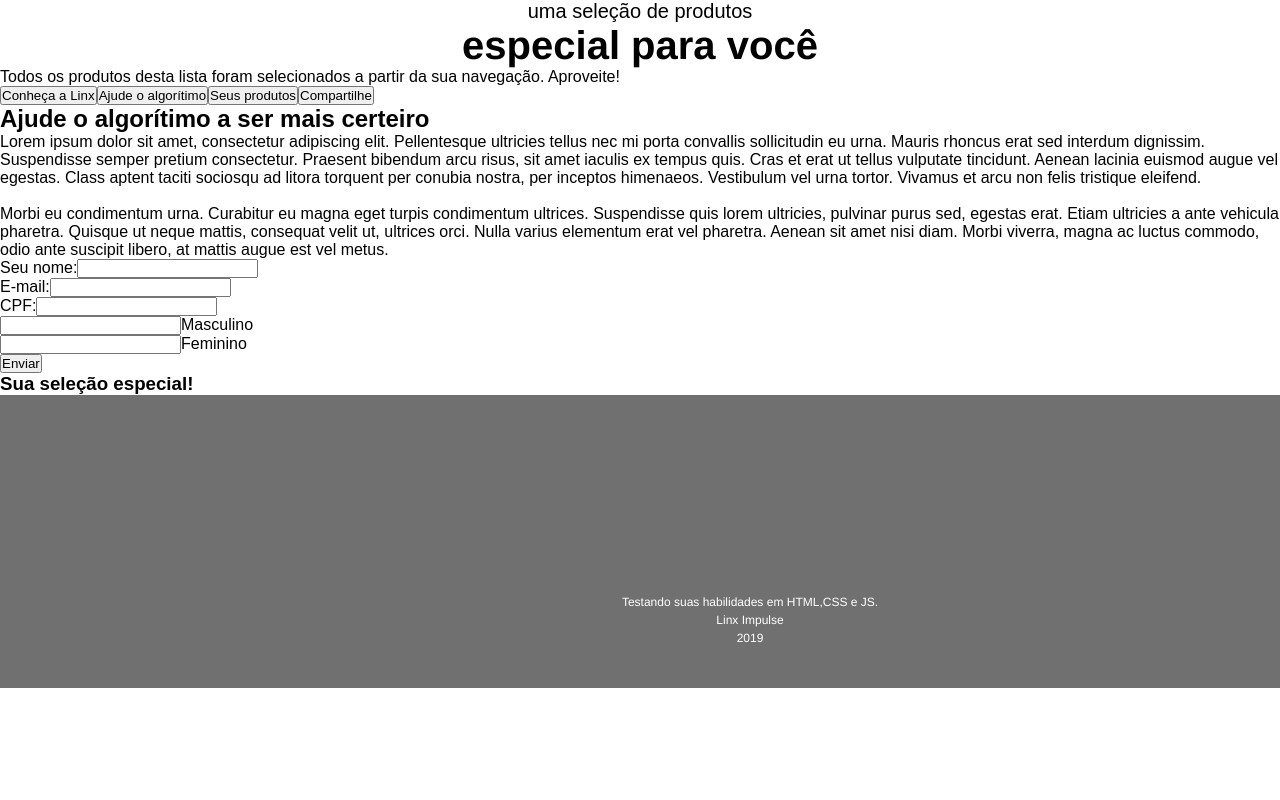
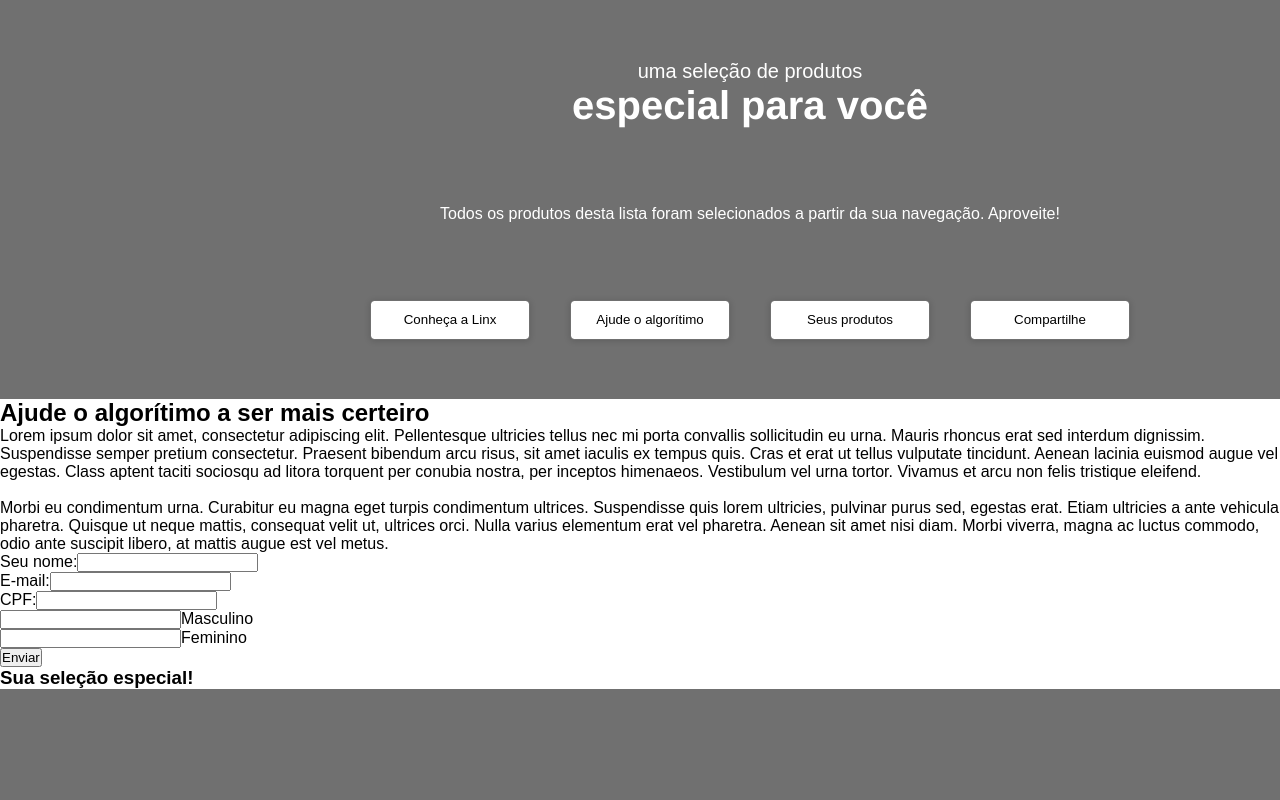
Before and after one commit to CarratiPatrick/Sprint1Mod5, a React (Vite) app in the folder Sprint1/: page / in a window 1280 px wide. Shown: the top 800 px of the page. Built offline with nearby package versions, Linux system fonts and the light colour scheme.

Commit message:
feat: criando o css do header

```diff
--- a/Sprint1/src/components/Header/Header.jsx
+++ b/Sprint1/src/components/Header/Header.jsx
@@ -1,17 +1,18 @@
 import React from 'react'
 import Button from '../Button/Button'
 import Title from '../Title/Title'
+import S from './Header.module.css'
 
 const Header = () => {
   return (
-    <header>
-    <Title text1= "uma seleção de produtos" text2="especial para você " />
+    <header className={S.header}>
+    <Title className={S.titulo} text1= "uma seleção de produtos" text2="especial para você " />
      <p> Todos os produtos desta lista foram selecionados a partir da sua navegação. Aproveite!      </p>
-    <div>
-    <Button texto="Conheça a Linx" />
-    <Button texto="Ajude o algorítimo" />
-    <Button texto="Seus produtos" />
-    <Button texto="Compartilhe" />
+    <div className={S.divBotao}>
+    <Button css={S.botao} texto="Conheça a Linx" />
+    <Button css={S.botao} texto="Ajude o algorítimo" />
+    <Button css={S.botao} texto="Seus produtos" />
+    <Button css={S.botao} texto="Compartilhe" />
 
     </div>
      </header>
--- /dev/null
+++ b/Sprint1/src/components/Header/Header.module.css
@@ -0,0 +1,33 @@
+.header{
+    width: 1500px;
+    height: 399px;
+    display: flex;
+    flex-direction: column;
+    align-items: center;
+    justify-content: space-around;
+    background: #707070 0% 0% no-repeat padding-box;
+    border: 1px solid #707070;
+    opacity: 1;
+    color: #FFF;
+    opacity: 1;
+    gap: 40px;
+    padding: 40px 0;
+}
+.p{
+    font: normal normal normal 14px/16px Helvetica Neue;
+
+}
+.divBotao{
+    display: flex;
+    gap: 40px;
+}
+.botao{
+    width: 160px;
+    height: 40px;
+    background: #FFFFFF 0% 0% no-repeat padding-box;
+    box-shadow: 0px 1px 6px #00000029;
+    border: 1px solid #707070;
+    border-radius: 4px;
+    opacity: 1;
+
+}
```
